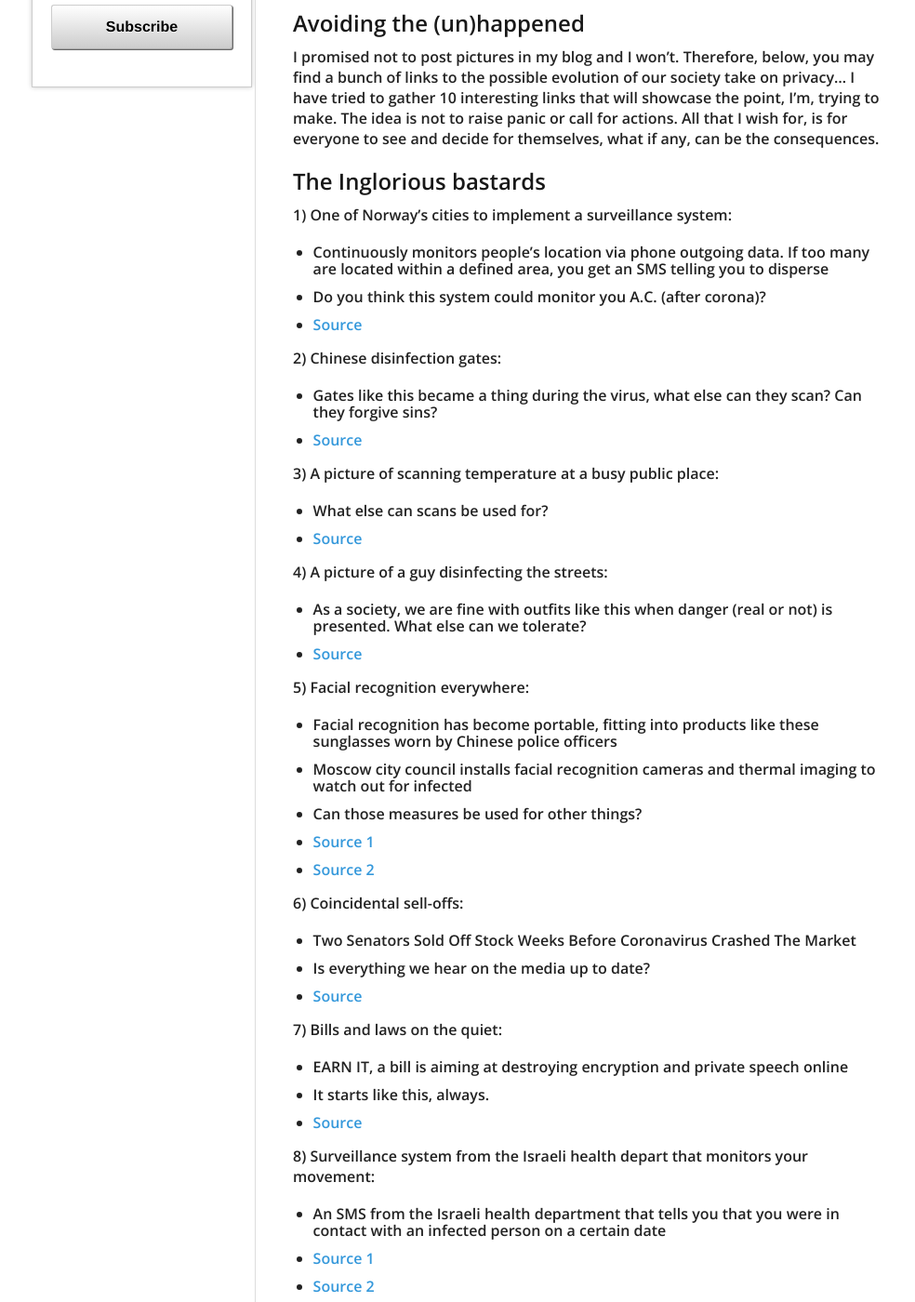
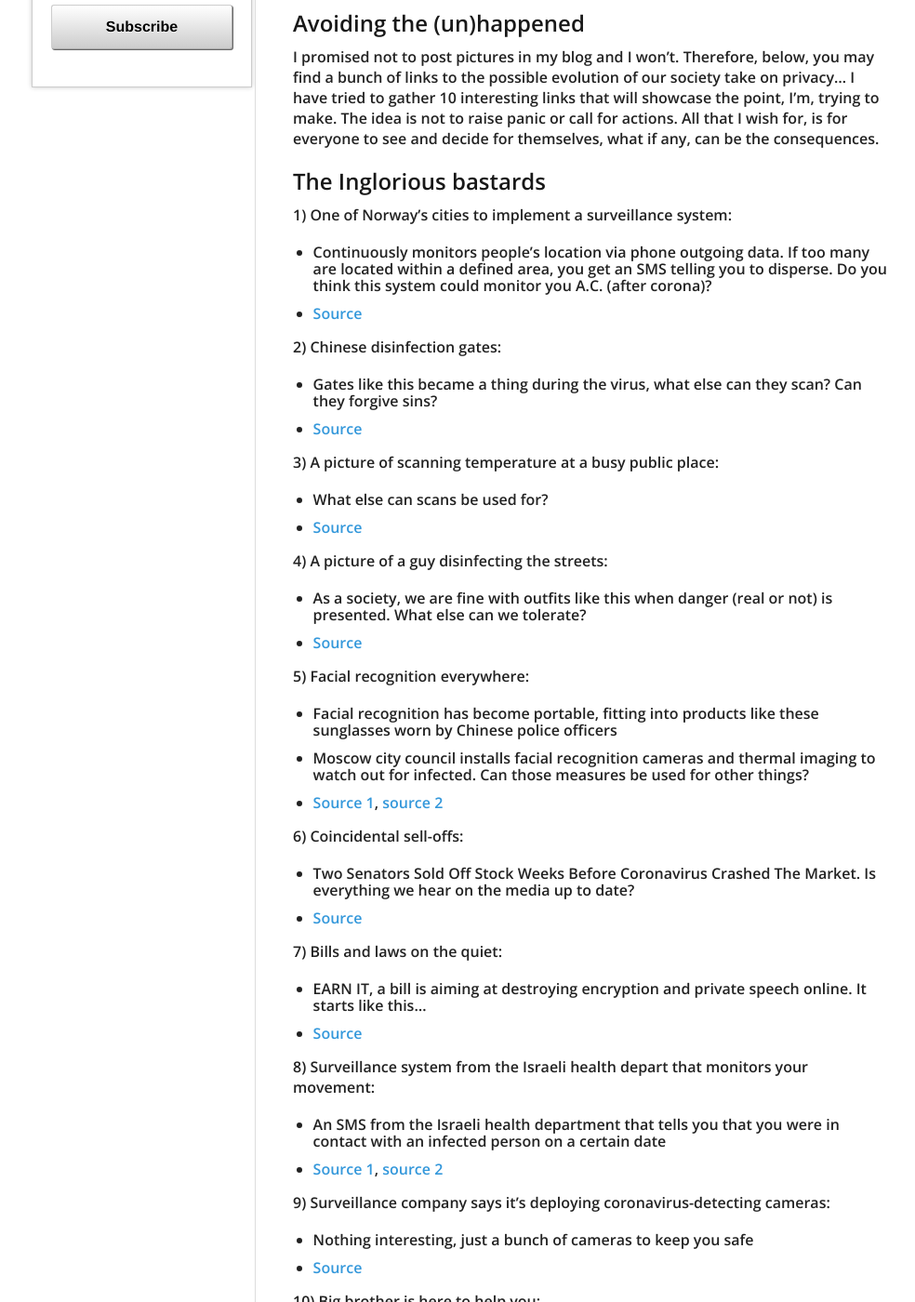
Before and after one commit to serejandmyself/serejandmyself.github.io, a Jekyll site: the page built from _posts/2020-03-23-future.md, in a window 1280 px wide and 1400 px high, scrolled down 630 px. Shown: the whole window at 93% size, without its empty margins (136-1120 px from the left). Built offline with Jekyll 4.4.1, drawn with Linux system fonts in a browser that asks for light colours; some of the changed text lies outside the part shown.

Commit message:
Update 2020-03-23-future.md

```diff
--- a/_posts/2020-03-23-future.md
+++ b/_posts/2020-03-23-future.md
@@ -26,8 +26,7 @@ can be the consequences.
 
 1) One of Norway's cities to implement a surveillance system:
 
-- Continuously monitors people's location via phone outgoing data. If too many are located within a defined area, you get an SMS telling you to disperse
-- Do you think this system could monitor you A.C. (after corona)?
+- Continuously monitors people's location via phone outgoing data. If too many are located within a defined area, you get an SMS telling you to disperse. Do you think this system could monitor you A.C. (after corona)?
 - [Source](https://www.vg.no/nyheter/innenriks/i/mR47VE/bergen-kommune-vil-sende-sms-varsel-til-folk-som-samler-seg-ute)
 
 2) Chinese disinfection gates:
@@ -48,28 +47,23 @@ can be the consequences.
 5) Facial recognition everywhere:
 
 - Facial recognition has become portable, fitting into products like these sunglasses worn by Chinese police officers
-- Moscow city council installs facial recognition cameras and thermal imaging to watch out for infected
-- Can those measures be used for other things?
-- [Source 1](https://www.reddit.com/r/Cyberpunk/comments/f8yk07/facial_recognition_has_become_portable_fitting/)
-- [Source 2](https://ria.ru/20200321/1568952708.html?rcmd_alg=collaboration2_semantic&rcmd_id=1568910829)
+- Moscow city council installs facial recognition cameras and thermal imaging to watch out for infected. Can those measures be used for other things?
+- [Source 1](https://www.reddit.com/r/Cyberpunk/comments/f8yk07/facial_recognition_has_become_portable_fitting/), [source 2](https://ria.ru/20200321/1568952708.html?rcmd_alg=collaboration2_semantic&rcmd_id=1568910829)
 
 6) Coincidental sell-offs:
 
-- Two Senators Sold Off Stock Weeks Before Coronavirus Crashed The Market
-- Is everything we hear on the media up to date?
+- Two Senators Sold Off Stock Weeks Before Coronavirus Crashed The Market. Is everything we hear on the media up to date?
 - [Source](https://www.forbes.com/sites/rachelsandler/2020/03/20/two-senators-sold-off-stock-weeks-before-coronavirus-crashed-the-market/)
 
 7) Bills and laws on the quiet:
 
-- EARN IT, a bill is aiming at destroying encryption and private speech online
-- It starts like this, always.
+- EARN IT, a bill is aiming at destroying encryption and private speech online. It starts like this...
 - [Source](https://bitcoinmagazine.com/articles/earn-it-the-us-anti-encryption-bill-that-threatens-private-speech-online)
 
 8) Surveillance system from the Israeli health depart that monitors your movement:
 
 - An SMS from the Israeli health department that tells you that you were in contact with an infected person on a certain date
-- [Source 1](https://mobile.twitter.com/kann_news/status/1240361001234698240)
-- [Source 2](https://www.timesofisrael.com/health-ministry-begins-controversial-tracking-of-coronavirus-patients/)
+- [Source 1](https://mobile.twitter.com/kann_news/status/1240361001234698240), [source 2](https://www.timesofisrael.com/health-ministry-begins-controversial-tracking-of-coronavirus-patients/)
 
 9) Surveillance company says it's deploying coronavirus-detecting cameras:
 
@@ -78,8 +72,7 @@ can be the consequences.
 
 10) Big brother is here to help you:
 
-- Facebook, Reddit, Google, LinkedIn, Microsoft, Twitter and YouTube issue joint statement on misinformation
-- Only the biggest cartel you'd ever seen
+- Facebook, Reddit, Google, LinkedIn, Microsoft, Twitter and YouTube issue joint statement on misinformation. Only the biggest cartel you'd ever seen
 - [Source](https://techcrunch.com/2020/03/16/facebook-reddit-google-linkedin-microsoft-twitter-and-youtube-issue-joint-statement-on-misinformation/?guce_referrer=aHR0cHM6Ly9jb25zZW50LnlhaG9vLmNvbS8&guce_referrer_sig=AQAAABYe-kq9YI-TJ6wtVMovmJXWoMC_d4Z_NIjHeHRtTpW2rTNdWH5UJf926v4qTYeSfZ_OmAT3brJLbWyz76VoAMJcyHu0-mICu2m0vWY7jY8XhTwiD-pOv6CK41PmAqiOp9wsSeliLZEyr2VXyAhenpi_M4ywvoydwWlk8OWX-BRj&_guc_consent_skip=1584976321)
 
 ## Anti statements suck, what have we learnt:
```
